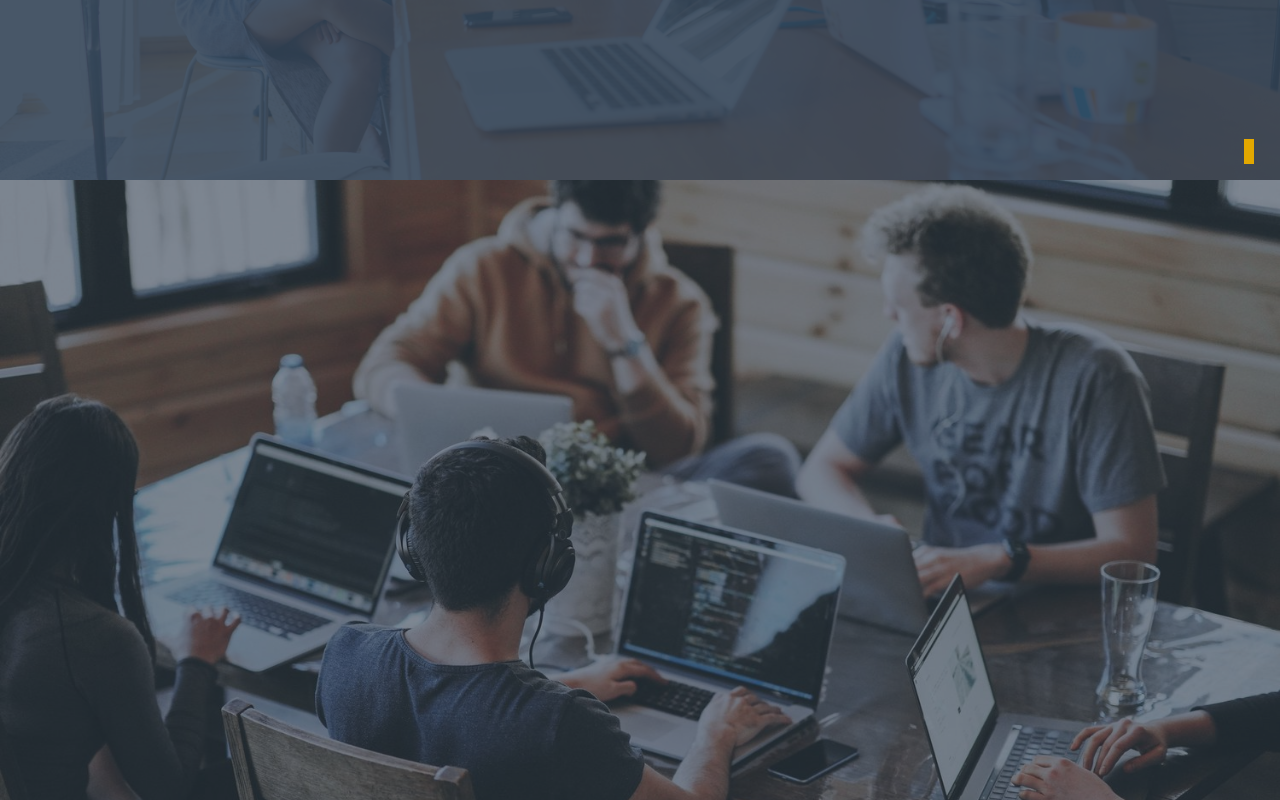
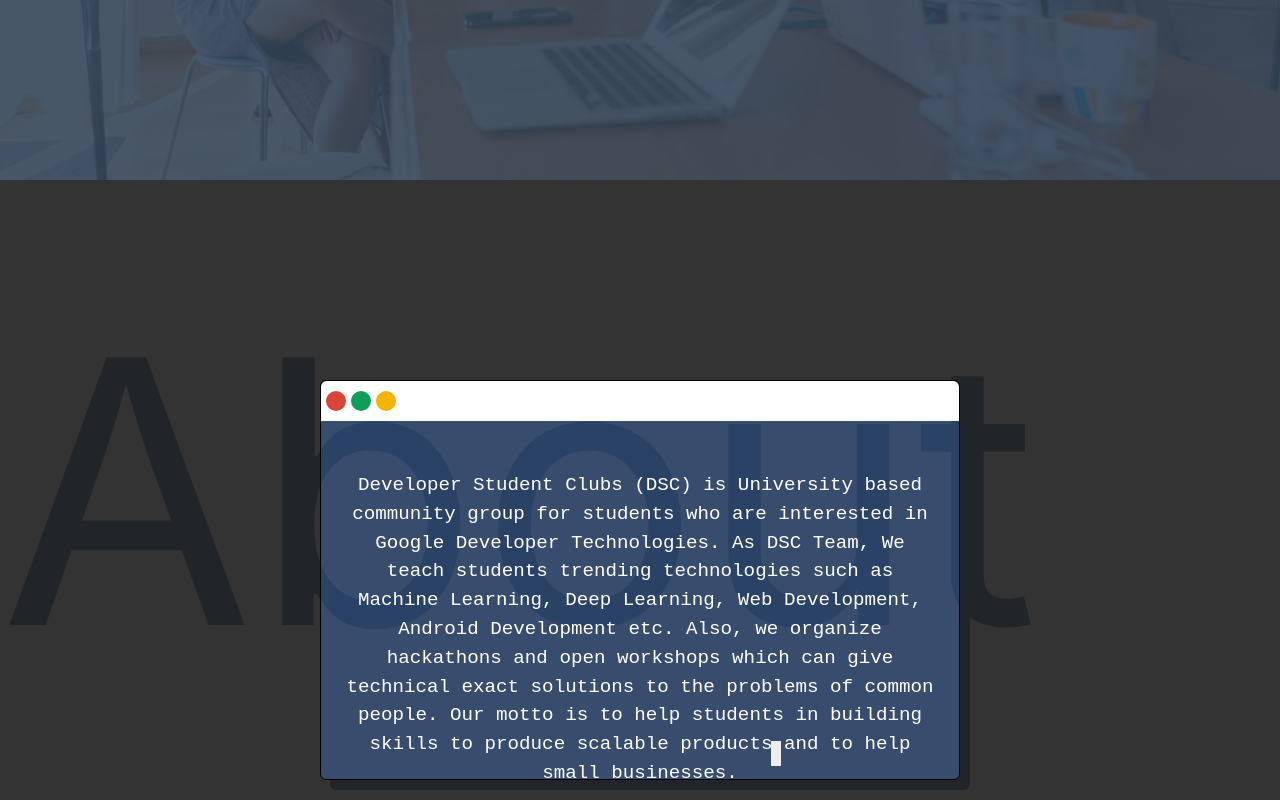
Before and after one commit to aash1999/dsc-web, a React (Create React App) app: page / in a window 1280 px wide. Shown: the part 620-1420 px from the top of the page. Built offline with nearby package versions, Linux system fonts and the light colour scheme.

Commit message:
about us done

```diff
--- a/src/App.js
+++ b/src/App.js
@@ -1,14 +1,14 @@
 import React from "react"
 import CustomNavbar from "./components/navbar/navbar.jsx"
 import MiddleComponent from "./components/middlecomponent.jsx"
-import Parallax from "./components/parallax.jsx"
+import SubComponents from "./components/parallax.jsx"
 
 function App() {
   return (
     <div>
       <CustomNavbar />
       <MiddleComponent />
-      <Parallax />
+      <SubComponents />
 
     </div>
   )
--- a/src/components/middlecomponent.css
+++ b/src/components/middlecomponent.css
@@ -5,7 +5,7 @@
   margin: 0;
   padding: 0px;
   background-color: #344557 ;
-  position: fixed;
+  position: relative;
   z-index: -1;
 
 
@@ -87,32 +87,3 @@
 
 
 }
-
-
-@keyframes blinking {
-  0% {background-color: black;}
-  10% {background-color : white;}
-  20% {background-color: black;}
-  30% {background-color : #DB4437;}
-  40% {background-color: black;}
-  50% {background-color : #0F9D58;}
-  60% {background-color: black;}
-  70% {background-color : #F4B400;}
-  80% {background-color: black;}
-  90% {background-color : #4285F4;}
-  100% {background-color: black;}
-
-}
-.cursor-blink{
-
-  width: 10px;
-  height: 25px;
-  position: absolute;
-  bottom: 2%;
-  right: 2%;
-  background-color: white;
-  animation: blinking;
-  animation-duration: 5s;
-  animation-iteration-count: infinite;
-
-}
--- a/src/components/middlecomponent.jsx
+++ b/src/components/middlecomponent.jsx
@@ -23,7 +23,7 @@ function MiddleComponent() {
       </div>
 
       <div className="title">DSC IIITDM Kurnool </div>
-      <div className="cursor-blink"></div>
+
     </div>
   );
 }
--- a/src/components/navbar/navbar.css
+++ b/src/components/navbar/navbar.css
@@ -20,10 +20,11 @@ p:hover {
 }
 
 .logo-dsc-desktop {
-  height: 6vh;
+  height: 5vh;
+  width :22vw;
   position: absolute;
   top: 50%;
-  width: 35vw;
+
 }
 
 .image-container {
@@ -69,6 +70,13 @@ p:hover {
 
 .signin:hover {
   border-color: #f4b400;
+  cursor: pointer;
+
+}
+.signin p:hover{
+  color: #f4b400;
+  cursor: pointer;
+
 }
 
 .ham {
--- a/src/components/parallax.css
+++ b/src/components/parallax.css
@@ -1,79 +1,120 @@
-.topPadding{
+.mainContainer {
   width: 100%;
   height: 100vh;
+  background-color: #333333;
+  position: absolute;
+}
+@keyframes flying {
+  0% {
+    top: 25%;
+    box-shadow: 10px 10px;
+  }
+  25% {
+    top: 23%;
+    box-shadow: 14px 14px;
+  }
+  50% {
+    top: 26%;
+    box-shadow: 8px 8px;
+  }
+  75% {
+    top: 24%;
+    box-shadow: 16px 16px;
+  }
+  100% {
+    top: 25%;
+    box-shadow: 10px 10px;
+  }
 }
 
-.aboutUsImageContainer{
+.designContainer {
+  width: 50%;
+  height: 50vh;
 
+  position: relative;
+  top: 25%;
+  left: 25%;
+  border-style: solid;
+  border-width: 1px;
+  border-radius: 6px;
+  border-color: black;
+  background-color: rgba(66, 133, 244, 0.3);
+  box-shadow: 10px 10px;
+}
+.designContainer:hover {
+  animation: flying;
+  animation-duration: 3s;
+  animation-iteration-count: infinite;
+  box-shadow: 10px 10px;
+}
+.topBar {
+  position: relative;
   width: 100%;
-  height: 100vh;
-  background-color: #344557;
-  position: sticky;
-  top:80px;
-  z-index: -1;
-
+  height: 10%;
+  background-color: white;
+  border-top-left-radius: 6px;
+  border-top-right-radius: 6px;
 }
-.aboutUsImage{
-  width: 100%;
-  height: 100vh;
-  opacity: 0.5;
+.circle {
+  position: absolute;
+  width: 20px;
+  height: 20px;
+  border-radius: 10px;
+  top: 10px;
+  left: 5px;
+  background-color: #db4437;
+}
+.circle1 {
+  position: absolute;
+  width: 20px;
+  height: 20px;
+  border-radius: 10px;
+  top: 10px;
+  left: 30px;
+  background-color: #0f9d58;
+}
+.circle2 {
+  position: absolute;
+  width: 20px;
+  height: 20px;
+  border-radius: 10px;
+  top: 10px;
+  left: 55px;
+  background-color: #f4b400;
+}
+.aboutUsTitle {
+  position: absolute;
+  top: 35px;
+  font-size: 23rem;
 
 }
 
-.aboutUsContentContainer{
-  width: 100%;
-  height: 100vh;
-  padding-top: 80px;
-  position: sticky;
-  top:80px;
-  z-index: 0;
-
+@import url("https://fonts.googleapis.com/css2?family=Inconsolata&display=swap");
+.content {
+  color: white;
+  position: absolute;
+  top: 70px;
+  text-align: center;
+  font-size: 1.2rem;
+  padding: 20px;
+  font-family: "Inconsolata", monospace;
 }
-.aboutUsTitleContainer{
+@keyframes blinking1 {
+  50% {
+    background-color: black;
+  }
+  100% {
+    background-color: white;
+  }
+}
+.cursor-blink-1 {
+  width: 10px;
+  height: 25px;
   position: absolute;
-  top:40%;
-  left:30%;
-  color: #4285F4;
-  font-size: 3rem;
-
+  left: 70.5%;
+  top: 81.2%;
+  background-color: white;
+  animation: blinking1;
+  animation-duration: 1s;
+  animation-iteration-count: infinite;
 }
-.aboutUsContainer{
-  position: absolute;
-  width: 40%;
-  color: white;
-  top:35%;
-  left: 45%;
-  border-style: solid;
-  border-width: 3px;
-  padding: 10px;
-  visibility: hidden;
-
-
-}
-@keyframes aboutVisibility {
-  0% {transform-style: preserve-3d;
-  transform: rotateX(90deg);}
-
-  100% {transform-style: preserve-3d;
-  transform: rotateX(0deg);}
-
-
-}
-.aboutUsContainer[scrollState='1']{
-  position: absolute;
-  visibility: visible;
-  width: 40%;
-  color: white;
-  top:35%;
-  left: 45%;
-  border-style: solid;
-  border-width: 3px;
-  padding: 10px;
-  background-color: black;
-  opacity: 0.5;
-  animation-name: aboutVisibility;
-  animation-duration: 2s;
-  animation-iteration-count: 1;
-
-
-}
--- a/src/components/parallax.jsx
+++ b/src/components/parallax.jsx
@@ -1,45 +1,29 @@
-import React, { useState } from "react";
+import React from "react";
 import "./parallax.css";
-import aboutUsImg from "../assets/img/aboutUsImg.jpg";
 
-function Parallax() {
-  const [scrollState, setScrollSet] = useState(0);
-  window.onscroll = function () {
-    scrollFunction();
-  };
-
-  function scrollFunction() {
-    //console.log(document.body.scrollTop,document.documentElement.scrollTop)
-    if (
-      document.body.scrollTop > 1560 ||
-      document.documentElement.scrollTop > 1560
-    ) {
-      setScrollSet(1)
-    } else {
-      setScrollSet(0)
-    }
-  }
+function SubComponents() {
   return (
-    <div>
-      <div className="topPadding"></div>
-      <div className="aboutUsImageContainer">
-        <img className="aboutUsImage" src={aboutUsImg} />
-      </div>
-      <div className="aboutUsContentContainer">
-        <div className="aboutUsTitleContainer">AboutUs</div>
-        <div className="aboutUsContainer" scrollState={scrollState}>
-            Lorem ipsum dolor sit amet, consectetur adipiscing elit. Maecenas ac
-            fermentum odio, quis pretium tortor. Quisque accumsan, turpis sit
-            amet maximus rhoncus, nisl dolor euismod libero, et auctor lorem est
-            nec sapien. Aenean at Lorem ipsum dolor sit amet, consectetur
-            adipiscing elit. Maecenas ac fermentum odio, quis pretium tortor.
-            Quisque accumsan, turpis sit amet maximus rhoncus, nisl dolor
-            euismod libero, et auctor lorem est nec sapien. Aenean at
-
+    <div className="mainContainer">
+      <div className="aboutUsTitle">About Us</div>
+      <div className="designContainer">
+        <div className="topBar">
+          <div className="circle"></div>
+          <div className="circle1"></div>
+          <div className="circle2"></div>
+          <div className="content">
+            Developer Student Clubs (DSC) is University based community group
+            for students who are interested in Google Developer Technologies. As
+            DSC Team, We teach students trending technologies such as Machine
+            Learning, Deep Learning, Web Development, Android Development etc.
+            Also, we organize hackathons and open workshops which can give
+            technical exact solutions to the problems of common people. Our
+            motto is to help students in building skills to produce scalable
+            products and to help small businesses.
+            <div className="cursor-blink-1"></div>
+          </div>
         </div>
       </div>
     </div>
   );
 }
-
-export default Parallax;
+export default SubComponents;
```
Also changed, not shown: src/assets/img/background.jpg (added), 1 other file (tests, documents, lock files or other folders).
